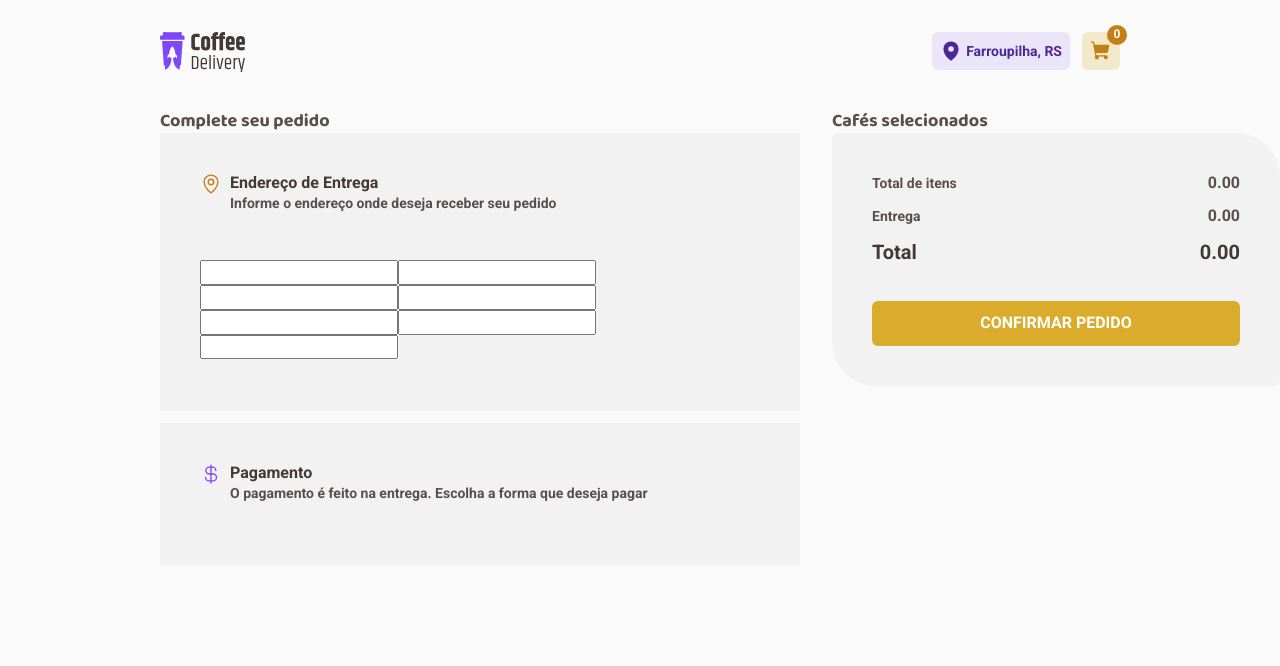
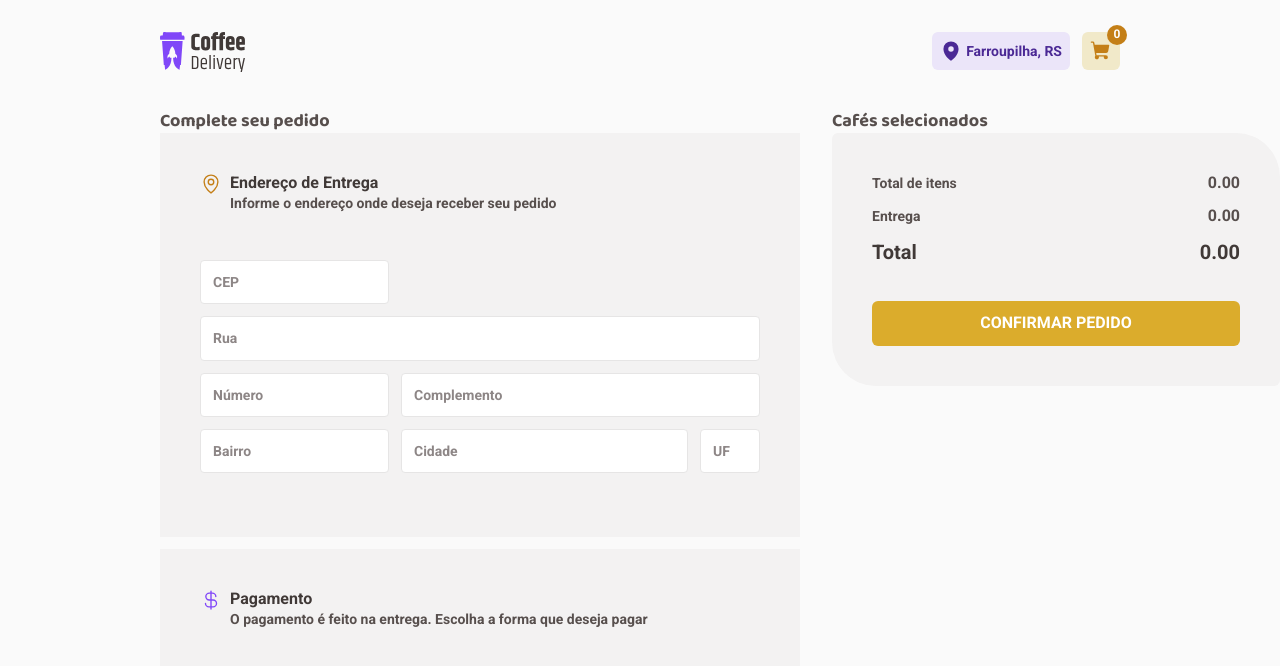
Before and after one commit to rdmuller/react_02_projeto_cafeteria, a React (Vite) app: page /checkout in a window 1280 px wide. Shown: the top 666 px of the page. Built offline with nearby package versions, Linux system fonts and the light colour scheme.

Commit message:
continuando

```diff
--- a/src/pages/Checkout/components/FormAddress/index.tsx
+++ b/src/pages/Checkout/components/FormAddress/index.tsx
@@ -1,17 +1,25 @@
-import { BaseInput } from "./styles";
+import { BaseInput, FormContainer, InputContainerRow } from "./styles";
 
-export function FormAddress(){
+export function FormAddress() {
 	return (
-		<div>
+		<FormContainer>
 			<form action="">
-				<BaseInput />
-				<BaseInput />
-				<BaseInput />
-				<BaseInput />
-				<BaseInput />
-				<BaseInput />
-				<BaseInput />
+				<InputContainerRow>
+					<BaseInput id="CEP" placeholder="CEP"  maxLength={8} />
+				</InputContainerRow>
+				<InputContainerRow>
+					<BaseInput id="street" placeholder="Rua" style={{flexGrow:"1"}} />
+				</InputContainerRow>
+				<InputContainerRow>
+					<BaseInput id="number" placeholder="Número"  />
+					<BaseInput id="complement" placeholder="Complemento" style={{flexGrow:"1"}} />
+				</InputContainerRow>
+				<InputContainerRow>
+					<BaseInput id="district" placeholder="Bairro" />
+					<BaseInput id="city" placeholder="Cidade"  style={{flexGrow:"1"}} />
+					<BaseInput id="state" placeholder="UF" maxLength={2} style={{width: "3.75rem"}} />
+				</InputContainerRow>
 			</form>
-		</div>
+		</FormContainer>
 	);
 }
--- a/src/pages/Checkout/components/FormAddress/styles.ts
+++ b/src/pages/Checkout/components/FormAddress/styles.ts
@@ -1,4 +1,16 @@
 import styled from "styled-components";
+
+export const FormContainer = styled.div`
+    display: flex;
+    flex-direction: column;
+    gap: 1rem;
+`;
 
 export const BaseInput = styled.input`
 `;
+
+export const InputContainerRow = styled.div`
+    display: flex;
+    flex-direction: row;
+    gap: 0.75rem;
+`;
--- a/src/styles/global.ts
+++ b/src/styles/global.ts
@@ -22,6 +22,23 @@ export const GlobalStyle = createGlobalStyle`
         font-style: normal;
         line-height: 1.3;
         color: ${props => props.theme.color["base-text"]}
+    }
+
+    input {
+        padding: 0.75rem;
+        border-radius: 4px;
+        border: 1px solid ${props => props.theme.color["base-button"]};
+        color: ${props => props.theme.color["base-text"]};
+        font-size: 0.875rem;
+    }
+
+    input:focus {
+        outline: 0px;
+        box-shadow: 0 0 0 1px ${props => props.theme.color["yellow-dark"]};
+    }
+
+    input::placeholder {
+        color: ${props => props.theme.color["base-label"]};
     }
 
     h1, h2, h3, h4 {
--- a/src/styles/themes/default.ts
+++ b/src/styles/themes/default.ts
@@ -26,4 +26,4 @@ export const defaultTheme = {
 		"body": "'Roboto', sans-serif",
 		"title": "'Baloo 2'",
 	}
-};
+} as const;
```
